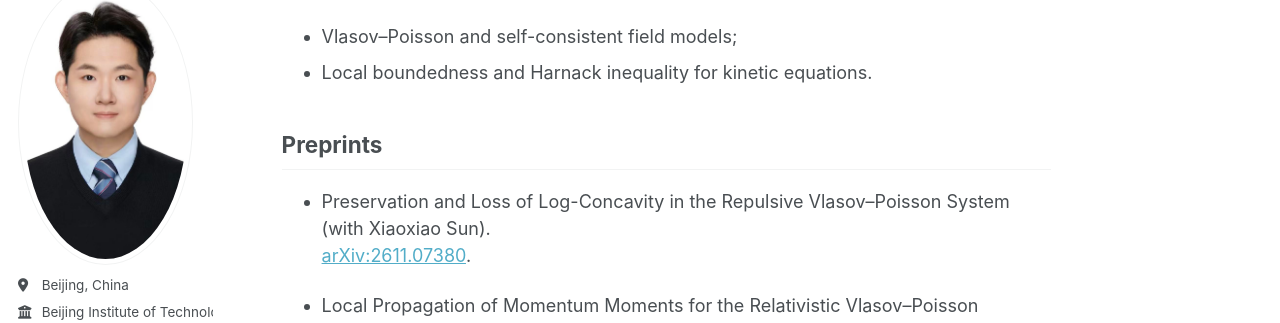
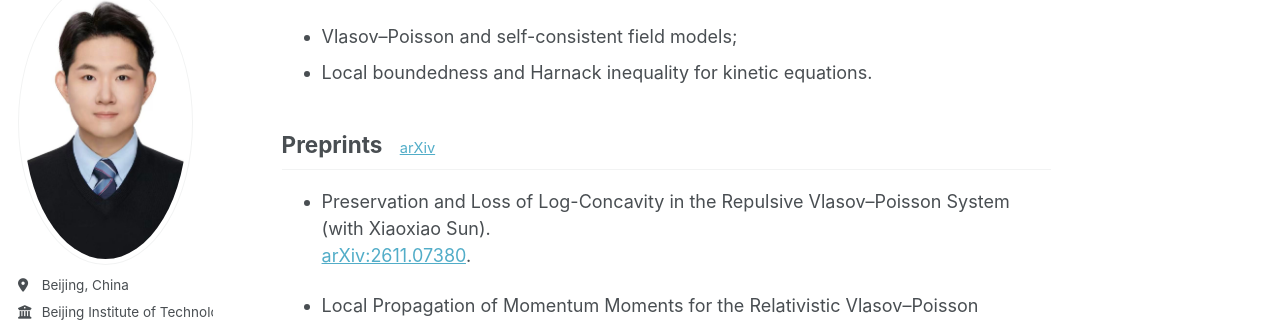
Before and after one commit to zpwangmath/zpwangmath.github.io, a Jekyll site: the page built from index.md, in a window 1280 px wide and 900 px high, scrolled down 431 px. Shown: the part 121-444 px from the top of the window. Built offline with Jekyll 4.4.1, drawn with Linux system fonts in a browser that asks for light colours; a style sheet for code colours, icons or effects is not loaded.

Commit message:
Update index.md

```diff
--- a/index.md
+++ b/index.md
@@ -19,7 +19,7 @@ My work mainly concerns:
 - Local boundedness and Harnack inequality for kinetic equations.
 
 
-<h2>Preprints</h2>
+<h2>Preprints <a href="https://arxiv.org/a/wang_z_38" target="_blank" rel="noopener noreferrer" style="font-size: 0.65em; margin-left: 12px; font-weight: normal;">arXiv</a></h2>
 
 
 - Preservation and Loss of Log-Concavity in the Repulsive Vlasov--Poisson System  (with Xiaoxiao Sun).<br>
```
